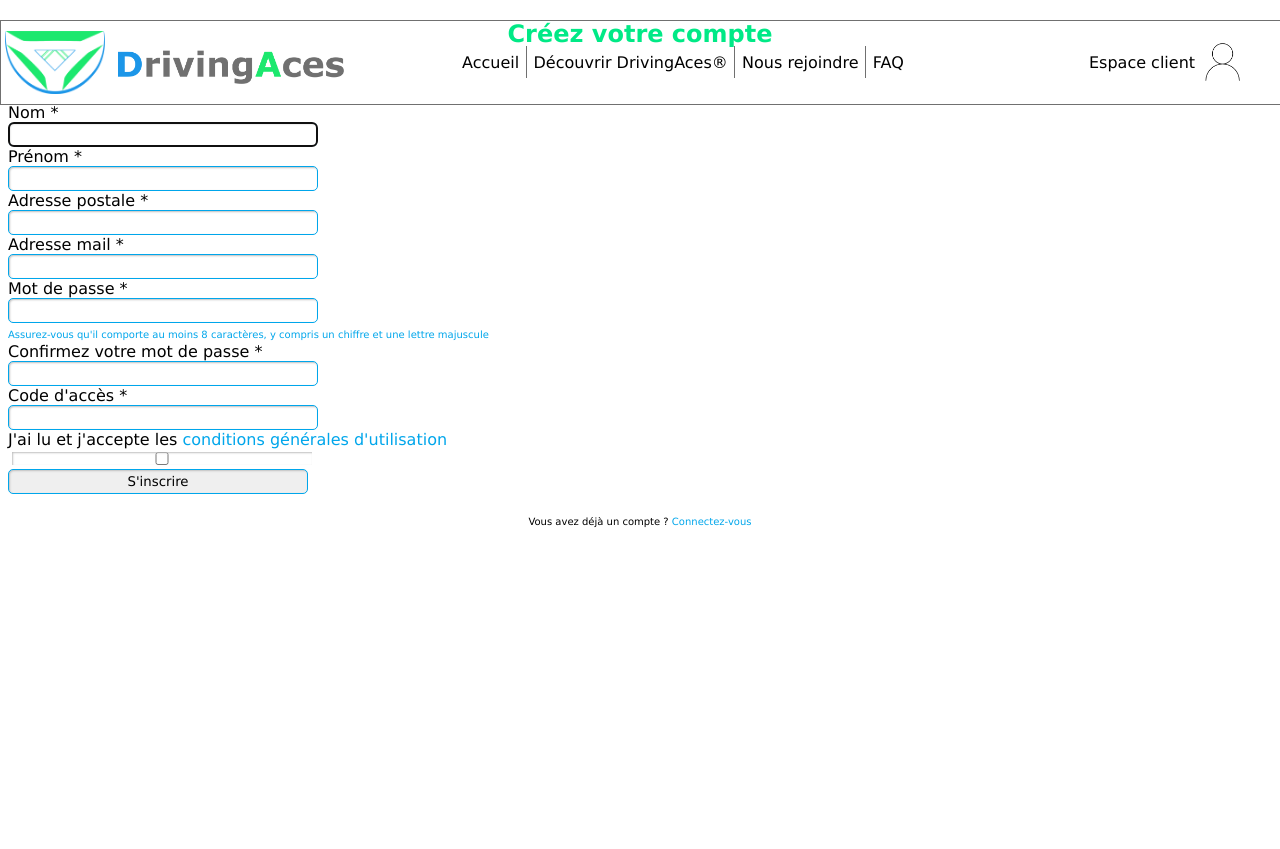
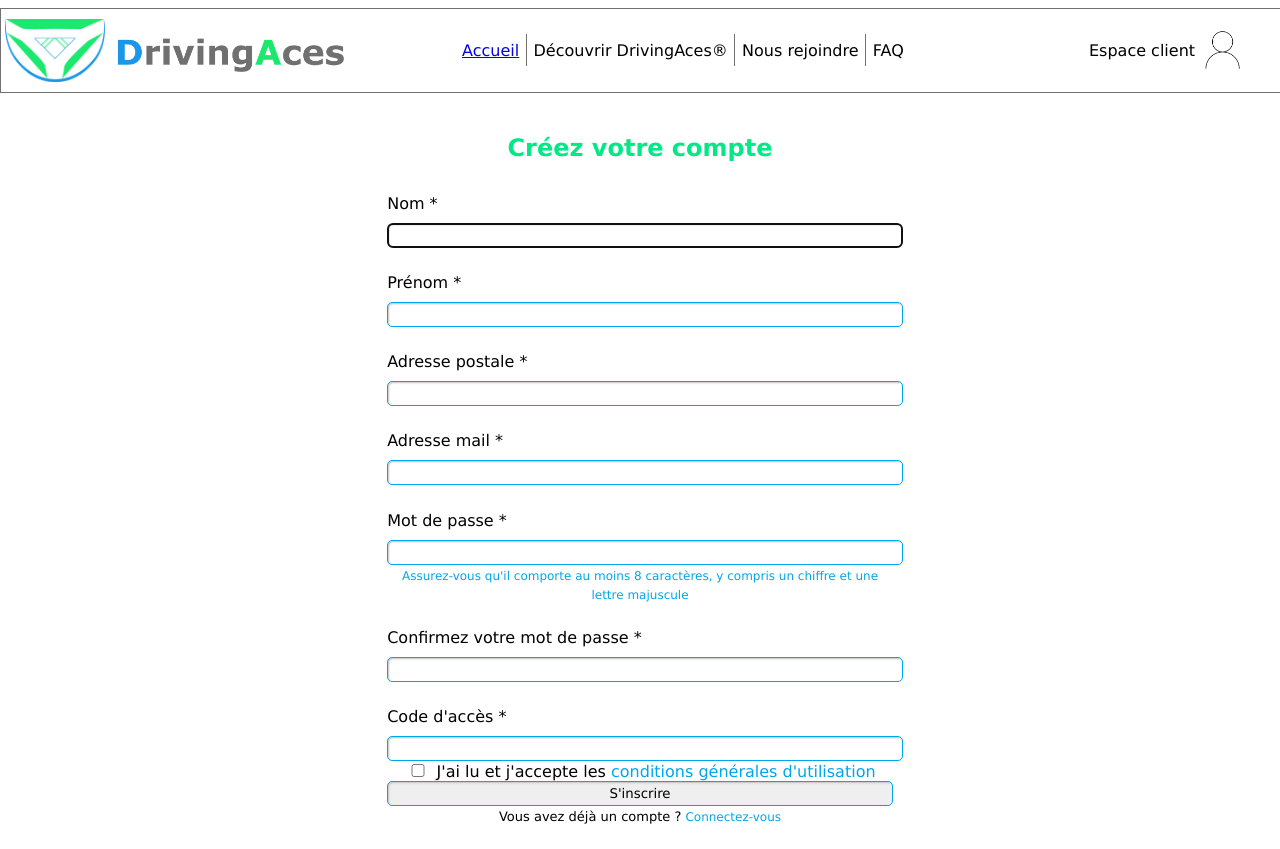
Before and after one commit to ossoua/APP, a PHP site: page /Inscription.html in a window 1280 px wide. Before the commit the page ends 527 px from the top, so only its background shows below. Run offline with PHP 8.4, Linux system fonts and the light colour scheme.

Commit message:
maj inscri

```diff
--- a/Inscription.html
+++ b/Inscription.html
@@ -7,7 +7,6 @@
     <link rel="stylesheet" href="stylesheets/style1.css">
   </head>
   <body>
-      <div id="page_accueil">
     <header>
         <div id="logo">
           <img src="img/logo_produit.png" alt="Logo Produit" width="100px">
@@ -17,7 +16,7 @@
 
         <nav>
           <ul>
-                <li>Accueil</li>
+            <li><a href="#page_accueil">Accueil</a></li>
             <img src="img/Ligne 1.png" alt="ligne">
             <li>Découvrir DrivingAces®</li>
             <img src="img/Ligne 1.png" alt="ligne">
@@ -32,11 +31,12 @@
             Espace client
           <img class="padding_menu" src="img/user@2x.png" alt="icone_user" width="35px">
         </div>
+
     </header>
 
     <section>
-          <h1> Créez votre compte </h1> </br>
-          <div id="form">
+        <h1> Créez votre compte </h1>
+
           <form method="post" action="traitement.php">
             <p>
 
@@ -60,16 +60,14 @@
               <input type="password" name="motdepasse" id="motdepasse" required/>
 
               <label for="code">Code d'accès *</label>
-                <input type="text" name="code" id="code" required/>
+              <input type="text" name="code" id="code" required/></br>
 
-                <label for="conditions">J'ai lu et j'accepte les <span class=conditions>conditions générales d'utilisation</span> </label>
-                <input type="checkbox" name="conditions" id="conditions" required/></br>
+              <input type="checkbox" name="conditions" id="conditions" required/>
+              <label for="conditions" class=inline>J'ai lu et j'accepte les <span class=conditions>conditions générales d'utilisation</span> </label>
 
               <input type="submit" value="S'inscrire" /></br>
-                <div align="center">
-                  <font size=1>Vous avez déjà un compte ? <span class="remarque">Connectez-vous</span></font>
-                </div>
 
+              <font size=2>Vous avez déjà un compte ? <span class="remarque">Connectez-vous</span></font>
 
             </p>
 
--- a/stylesheets/style1.css
+++ b/stylesheets/style1.css
@@ -1,29 +1,47 @@
+section{
+  padding-top: 10%;
+}
+form {
+  display: block;
+  margin-left: 30%;
+  margin-right: 30%;
+  align-content: center;
+  text-align: center;
+}
 h1 {
   text-align: center;
   color: #00E986;
+  margin: auto;
 }
-#form {
-  margin:auto;
-  flex: center;
-  width: 100%;
+form label {
+  display:block;
+  text-align: left;
+	margin-top: 10px;
+  margin-bottom: 2%;
+}
+
+label, input{
+  padding-top :3%;
 
 }
-label {
-  display:block;
-	text-align: justify;
+label.inline {
+  display: inline;
 }
-
 input, textarea, select {
  padding:4px;
  border:1px solid #00A6EB;
  border-radius:5px;
- width:300px;
+ width:100%;
  box-shadow:1px 1px 2px #C0C0C0 inset;
 }
-
+input[type=checkbox]{
+  width:20px;
+  box-shadow: none;
+  cursor:pointer;
+}
 span.remarque {
   color: #00A6EB;
-  font-size: 10px;
+  font-size: 12px;
 }
 span.conditions {
   color: #00A6EB
```
Lines whose indentation alone changed are shown as unchanged.
